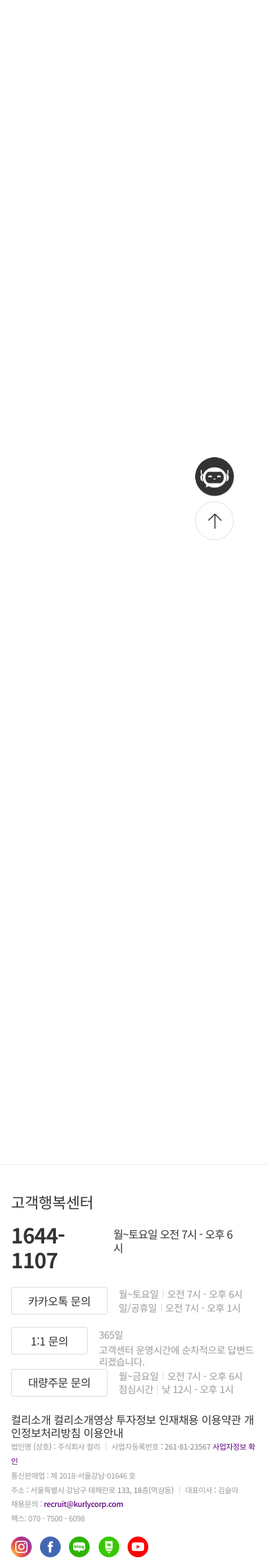
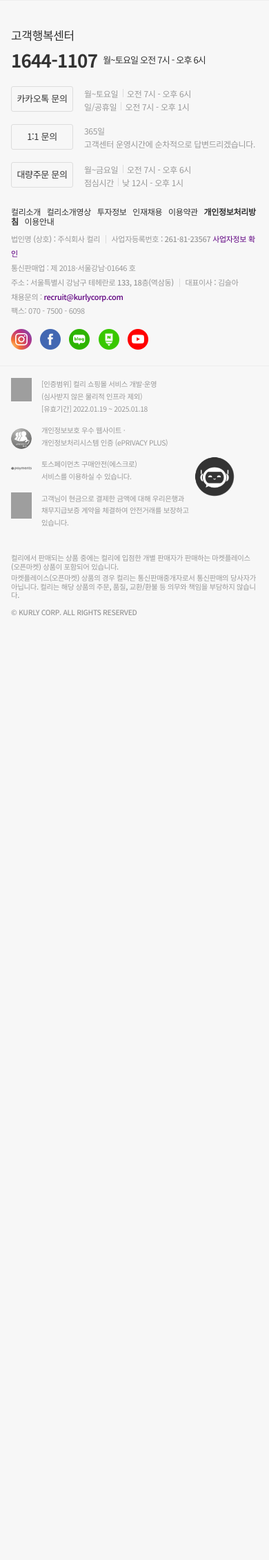
Before and after one commit to hyein7447/marketkurly_teamproject, a PHP site: page /footer.php in a window 390 px wide. Shown: the top 2262 px of the page at 69% size. After the commit the page ends 892 px from the top, so only its background shows below. Run offline with PHP 8.4, Linux system fonts and the light colour scheme; grey boxes are pictures that could not be loaded.

Commit message:
푸터 영역 수정 완료

```diff
--- a/footer.php
+++ b/footer.php
@@ -355,7 +359,7 @@
                 </div>
             </div>
             <div class="right">
-                <div class="kulry_f_info">
+                <div class="kurly_f_info">
                     <a href="#">컬리소개</a>
                     <a href="#">컬리소개영상</a>
                     <a href="#">투자정보</a>
--- a/styles/footer.css
+++ b/styles/footer.css
@@ -1,6 +1,3 @@
-.main_btn {
-  height: 200vh;
-}
 .main_btn #btn_up:hover {
   background-image: url("../images/main/icon/footer/arrow_top_hover.png");
   transition: 0.5s ease;
@@ -647,24 +684,25 @@
   align-items: flex-start;
 }
 footer .f_container .left .con1 {
-  margin-right: 50px;
+  margin-right: 58px;
 }
 footer .f_container .left .con1 p:nth-child(1) {
-  font-size: 1.375rem;
+  font-size: 1.063rem;
   font-weight: 500;
-  padding-bottom: 17px;
+  padding-bottom: 10px;
 }
 footer .f_container .left .con1 p:nth-child(2) {
   padding-bottom: 20px;
 }
 footer .f_container .left .con1 p:nth-child(2) .tel {
-  font-size: 1.875rem;
+  font-size: 1.625rem;
   margin-right: 8px;
   font-weight: 700;
 }
 footer .f_container .left .con1 p:nth-child(2) span {
   letter-spacing: -0.05rem;
   font-weight: 400;
+  font-size: 0.813rem;
 }
 footer .f_container .left .con2 .kakao, footer .f_container .left .con2 .question, footer .f_container .left .con2 .bulk_order {
   display: flex;
@@ -744,14 +782,14 @@
   height: 38px;
 }
 footer .right .kurly_f_info {
-  padding: 4px 0 30px;
+  padding: 4px 0 14px;
 }
 footer .right .kurly_f_info a:nth-child(6) {
   font-weight: 600;
 }
 footer .right .kurly_f_info a {
-  font-size: 1rem;
-  margin-right: 18px;
+  font-size: 0.75rem;
+  margin-right: 14px;
   font-weight: 500;
 }
 footer .right .f_address {
@@ -853,7 +891,43 @@
     padding-top: 48px;
   }
 }
+@media screen and (max-width: 910px) {
+  footer .f_container .left {
+    display: flex;
+    flex-flow: column nowrap;
+    align-items: start;
+  }
+  footer .f_container .left .con1 p:nth-child(2) {
+    display: flex;
+    flex-flow: row nowrap;
+    align-items: flex-start;
+  }
+  footer .f_container .left .con2 .kakao button, footer .f_container .left .con2 .question button, footer .f_container .left .con2 .bulk_order button {
+    border: 1px solid #ddd;
+    border-radius: 3px;
+    width: 90px;
+    height: 37px;
+    text-align: center;
+    margin: 2px 16px 16px 0;
+    font-size: 0.813rem;
+  }
+  footer .f_container .left .con2 .kakao span, footer .f_container .left .con2 .question span, footer .f_container .left .con2 .bulk_order span {
+    font-size: 0.75rem;
+  }
+  footer .f_container .left .con2 .kakao .info p span, footer .f_container .left .con2 .question .info p span, footer .f_container .left .con2 .bulk_order .info p span {
+    font-size: 0.75rem;
+  }
+  footer .f_container .right {
+    padding-top: 48px;
+  }
+}
 @media screen and (max-width: 820px) {
+  .chatbot_sub {
+    width: 338px;
+  }
+  footer {
+    background-color: #f7f7f7;
+  }
   footer .f_container {
     display: flex;
     flex-flow: column nowrap;
@@ -901,12 +971,11 @@
     margin-bottom: 16px;
   }
   footer .f_container .right .kurly_f_info {
-    padding: 8px 0px 20px;
-    font-size: 0.625rem;
+    padding: 0px 0px 20px;
   }
   footer .f_container .right .kurly_f_info a {
-    font-size: 0.875rem;
-    margin-right: 10px;
+    font-size: 0.75rem;
+    margin-right: 6px;
   }
   footer .f_list {
     padding: 10px 16px 10px;
--- a/styles/footer.scss
+++ b/styles/footer.scss
@@ -2,7 +2,6 @@
 
 // 버튼영역 (up, 챗봇)
 .main_btn {
-    height: 200vh;
     #btn_up:hover {
         background-image: url('../images/main/icon/footer/arrow_top_hover.png');
         transition: 0.5s ease;
@@ -602,22 +640,23 @@
         .left {
             @include flex-row-st;
             .con1 {
-                margin-right: 50px;
+                margin-right: 58px;
                 p:nth-child(1) {
-                font-size: $px20;
+                font-size: $px15;
                 font-weight: 500;
-                padding-bottom: 17px;
+                padding-bottom: 10px;
                 }
                 p:nth-child(2) {
                     padding-bottom: 20px;
                     .tel {
-                        font-size: $px28;
+                        font-size: $px24;
                         margin-right: 8px;
                         font-weight: 700;
                     }
                     span {
                         letter-spacing: -0.05rem;
                         font-weight: 400;
+                        font-size: $px11;
                     }
                 }
             }
@@ -702,13 +741,13 @@
     }
     .right {
         .kurly_f_info {
-            padding:4px 0 30px;
+            padding:4px 0 14px;
             a:nth-child(6) {
                 font-weight: 600;
             }
             a {
-                font-size: $px14;
-                margin-right: 18px;
+                font-size: $px10;
+                margin-right: 14px;
                 font-weight: 500;
             }
         }
@@ -850,8 +889,72 @@
         }
     }
 }
+@media screen and (max-width:910px) {
+    footer{
+        .f_container {
+            .left {
+                @include flex-col-st;
+                .con1 {
+                    p:nth-child(1) {
+                    }
+                    p:nth-child(2) {
+                        @include flex-row-st;
+                        .tel {}
+                    }
+                }
+                .con2 {
+                    .kakao, .question , .bulk_order {
+                        button {
+                            border: 1px solid #ddd;
+                            border-radius: 3px;
+                            width: 90px;
+                            height: 37px;
+                            text-align: center;
+                            margin: 2px 16px 16px 0;
+                            font-size: $px11;
+                        }
+                        span {font-size: $px10;}
+                        .info {
+                            p {
+                                span {font-size: $px10;}
+                            }
+                        }
+                    }
+                    .mail_send {
+                        p, a {}
+                    }
+                }
+            }
+            .right {
+                padding-top: 48px;
+                .f_address {
+                }
+                .kurly_f_info {
+                    a {
+                    }
+                }
+            }
+        }
+        .f_list {
+            .isms , .eprivacy , .payments, .wooribank  {
+                img {
+                }
+                span {
+                }
+            }
+        }
+        address {
+            .box {}
+        }
+    }
+}
+
 @media screen and (max-width:820px) {
+    .chatbot_sub {
+        width:338px;
+    }
     footer{
+        background-color: #f7f7f7;
         .f_container {
             @include flex-col-st;
             padding: 40px 16px 20px;
@@ -897,12 +998,11 @@
                     margin-bottom: 16px;
                 }
                 .kurly_f_info {
-                    padding: 8px 0px 20px;
-                    font-size: $px8;
+                    padding: 0px 0px 20px;
                     // white-space: wrap;
                     a {
-                        font-size: $px12;
-                        margin-right: 10px;
+                        font-size: $px10;
+                        margin-right: 6px;
                     }
                 }
             }
```
Also changed, not shown: other parts of footer.php (+30 -25 lines), other parts of styles/footer.css (+55 -15 lines), other parts of styles/footer.scss (+55 -15 lines), footer.html (+17 -17 lines), script/footer.js (+105 -3 lines), images/main/icon/footer/icon_chat_call_bk.png (added), 1 other file.
